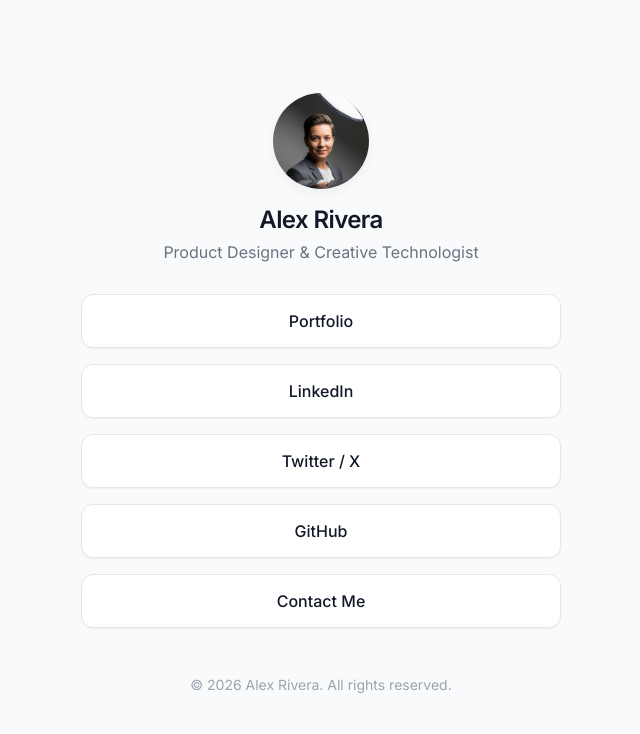
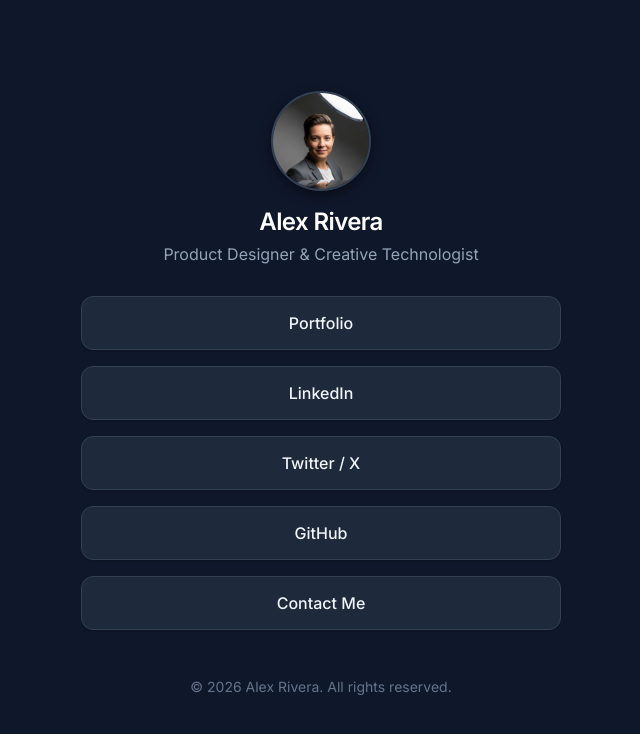
Before and after one commit to Benzee10/free-live-cam, a plain HTML site: page index.html in a window 1280 px wide. Shown: the whole page, without its empty margins (319-959 px from the left). Drawn offline with Linux system fonts and the light colour scheme.

Commit message:
Enable dark mode for the website's interface and overall aesthetic
Update `index.html` to include color-scheme meta tag and modify `style.css` to apply dark background and text colors, along with adjusted element styling for a dark theme.

Replit-Commit-Author: Agent
Replit-Commit-Session-Id: bf25cb13-783a-40d0-b066-9b31bf6e03a8
Replit-Commit-Checkpoint-Type: intermediate_checkpoint
Replit-Commit-Event-Id: 19517f8d-c20f-4c5a-b149-c8ac5dd6596d
Replit-Commit-Screenshot-Url: https://storage.googleapis.com/screenshot-production-us-central1/67765684-e3fb-4734-a10d-cc8270a3aecb/bf25cb13-783a-40d0-b066-9b31bf6e03a8/lWY2GHk
Replit-Helium-Checkpoint-Created: true

```diff
--- a/index.html
+++ b/index.html
@@ -4,6 +4,7 @@
     <meta charset="UTF-8">
     <meta name="viewport" content="width=device-width, initial-scale=1.0">
     <title>Alex Rivera | Links</title>
+    <meta name="color-scheme" content="dark light">
     <link rel="preconnect" href="https://fonts.googleapis.com">
     <link rel="preconnect" href="https://fonts.gstatic.com" crossorigin>
     <link href="https://fonts.googleapis.com/css2?family=Inter:wght@400;500;600&display=swap" rel="stylesheet">
--- a/style.css
+++ b/style.css
@@ -3,8 +3,8 @@ body {
     padding: 0;
     box-sizing: border-box;
     font-family: 'Inter', -apple-system, BlinkMacSystemFont, "Segoe UI", Roboto, Helvetica, Arial, sans-serif;
-    background-color: #f9fafb;
-    color: #111827;
+    background-color: #0f172a;
+    color: #f8fafc;
     display: flex;
     justify-content: center;
     align-items: center;
@@ -28,8 +28,9 @@ body {
     margin: 0 auto 16px;
     border-radius: 50%;
     overflow: hidden;
-    box-shadow: 0 4px 12px rgba(0, 0, 0, 0.05);
-    background: #fff;
+    box-shadow: 0 4px 12px rgba(0, 0, 0, 0.5);
+    background: #1e293b;
+    border: 2px solid #334155;
 }
 
 .avatar {
@@ -43,11 +44,12 @@ h1 {
     font-weight: 600;
     margin: 0 0 8px;
     letter-spacing: -0.025em;
+    color: #ffffff;
 }
 
 .tagline {
     font-size: 16px;
-    color: #6b7280;
+    color: #94a3b8;
     margin: 0;
 }
 
@@ -60,21 +62,21 @@ h1 {
 .link-card {
     display: block;
     padding: 16px;
-    background-color: #ffffff;
-    border: 1px solid #e5e7eb;
+    background-color: #1e293b;
+    border: 1px solid #334155;
     border-radius: 12px;
     text-decoration: none;
-    color: #111827;
+    color: #f1f5f9;
     font-weight: 500;
     transition: all 0.2s cubic-bezier(0.4, 0, 0.2, 1);
-    box-shadow: 0 1px 2px rgba(0, 0, 0, 0.05);
+    box-shadow: 0 1px 2px rgba(0, 0, 0, 0.2);
 }
 
 .link-card:hover {
     transform: translateY(-2px);
-    background-color: #f3f4f6;
-    border-color: #d1d5db;
-    box-shadow: 0 4px 6px rgba(0, 0, 0, 0.05);
+    background-color: #334155;
+    border-color: #475569;
+    box-shadow: 0 10px 15px -3px rgba(0, 0, 0, 0.3);
 }
 
 .link-card:active {
@@ -84,7 +86,7 @@ h1 {
 .footer {
     margin-top: 48px;
     font-size: 14px;
-    color: #9ca3af;
+    color: #64748b;
 }
 
 @media (max-width: 640px) {
```
